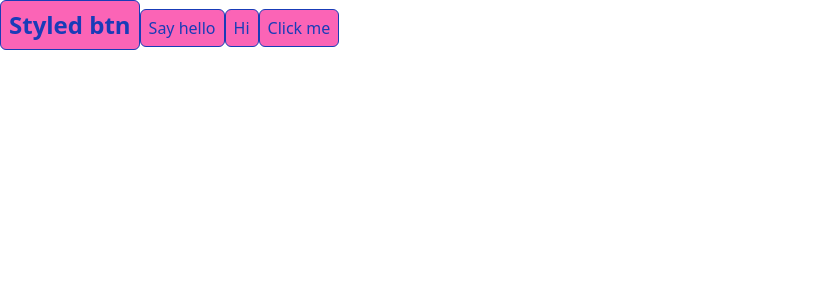
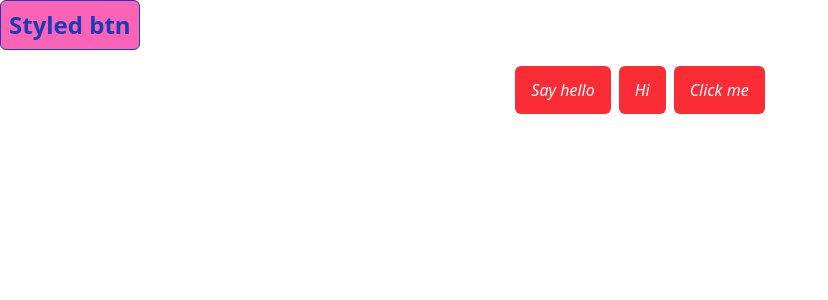
Before and after one commit to codersjj/react19-full-course, a React (Vite) app: page / in a window 1280 px wide. Shown: the top 300 px of the page, without its empty margins (0-828 px from the left). Built offline with nearby package versions, Linux system fonts and the light colour scheme.

Commit message:
feat: enhance Button component with variant support

```diff
--- a/src/App.tsx
+++ b/src/App.tsx
@@ -16,24 +16,21 @@ function App() {
         Styled btn
       </button>
 
+      <div className="flex flex-row justify-center gap-2 mt-4">
         {items.map((item) => {
           return (
             <Button
               key={item.id}
-            className={`
-              border rounded-md
-              px-2 py-1.5
-              text-blue-800
-              bg-pink-400
-              cursor-pointer
-            `}
               title={item.label}
+              variant="error"
+              className="italic"
             >
               {item.label}
             </Button>
           );
         })}
       </div>
+    </div>
   );
 }
 
--- a/src/components/Button/index.tsx
+++ b/src/components/Button/index.tsx
@@ -1,9 +1,28 @@
 import React from "react";
 
-type ButtonProps = React.ButtonHTMLAttributes<HTMLButtonElement>;
+type ButtonProps = React.ButtonHTMLAttributes<HTMLButtonElement> & {
+  variant?: "success" | "error" | "outline" | "ghost";
+};
 
-const Button = ({ children, ...props }: ButtonProps) => {
-  return <button {...props}>{children}</button>;
+const Button = ({
+  children,
+  variant = "success",
+  className,
+  ...props
+}: ButtonProps) => {
+  const base = "rounded-md px-4 py-3 text-base font-normal";
+  const variants = {
+    success: "bg-green-500 text-white",
+    error: "bg-red-500 text-white",
+    outline: "border border-gray-300 text-gray-800",
+    ghost: "bg-transparent text-black",
+  };
+
+  return (
+    <button className={`${base} ${variants[variant]} ${className}`} {...props}>
+      {children}
+    </button>
+  );
 };
 
 export default Button;
```
Lines whose indentation alone changed are shown as unchanged.
